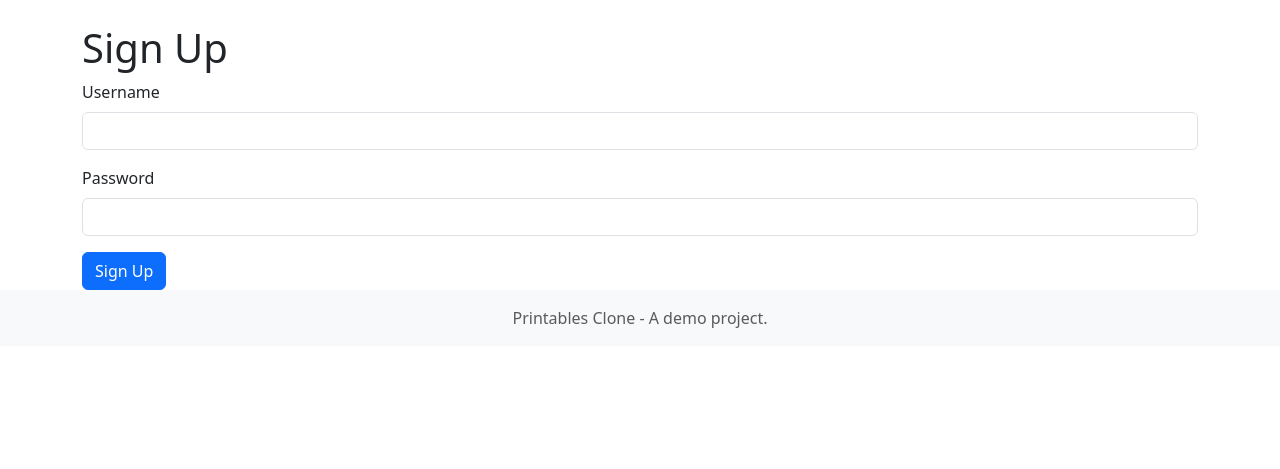
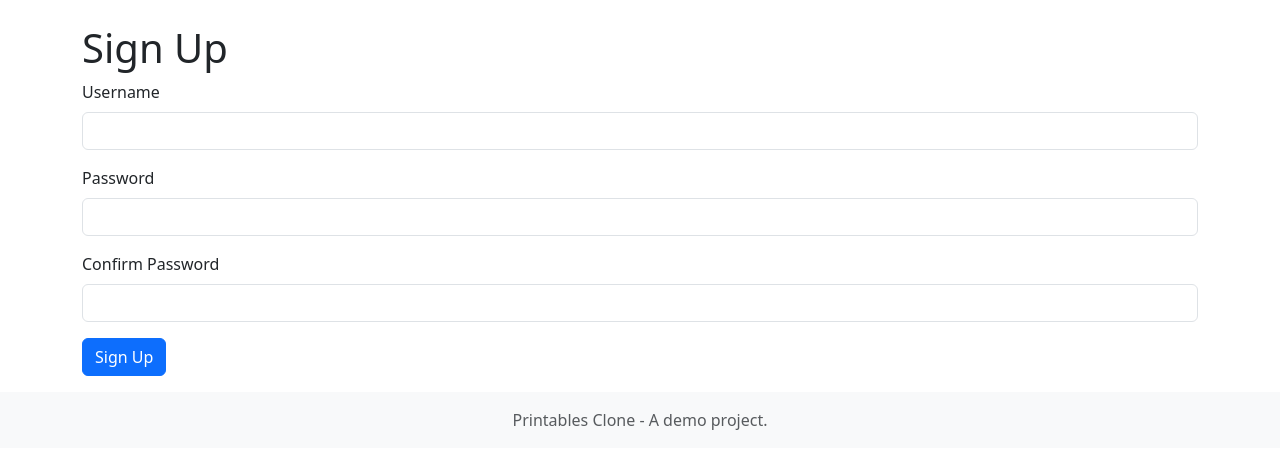
Before and after one commit to ezradevs/printables-clone, a Flask app: page /signup in a window 1280 px wide. Shown: the part 56-525 px from the top of the page. Run offline with Flask 3, Linux system fonts and the light colour scheme; some libraries are stand-ins or nearby versions.

Commit message:
Fix CSRF token issue on signup and login forms

```diff
--- a/app.py
+++ b/app.py
@@ -1,6 +1,9 @@
 import os
 from flask import Flask
 from flask_sqlalchemy import SQLAlchemy
+from flask_wtf import FlaskForm
+from wtforms import StringField, PasswordField, SubmitField
+from wtforms.validators import DataRequired, Length, EqualTo, ValidationError
 from flask_wtf.csrf import CSRFProtect
 from werkzeug.security import generate_password_hash, check_password_hash
 
@@ -9,6 +12,22 @@ app.config['SECRET_KEY'] = os.urandom(24)
 csrf = CSRFProtect(app)
 app.config['SQLALCHEMY_DATABASE_URI'] = 'sqlite:///app.db'
 app.config['SQLALCHEMY_TRACK_MODIFICATIONS'] = False
+
+class SignupForm(FlaskForm):
+    username = StringField('Username', validators=[DataRequired(), Length(min=4, max=80)])
+    password = PasswordField('Password', validators=[DataRequired(), Length(min=6)])
+    confirm_password = PasswordField('Confirm Password', validators=[DataRequired(), EqualTo('password')])
+    submit = SubmitField('Sign Up')
+
+    def validate_username(self, username):
+        user = User.query.filter_by(username=username.data).first()
+        if user:
+            raise ValidationError('That username is taken. Please choose a different one.')
+
+class LoginForm(FlaskForm):
+    username = StringField('Username', validators=[DataRequired()])
+    password = PasswordField('Password', validators=[DataRequired()])
+    submit = SubmitField('Login')
 app.config['UPLOAD_FOLDER'] = 'uploads'
 
 db = SQLAlchemy(app)
@@ -102,33 +121,28 @@ def index():
 
 @app.route('/signup', methods=['GET', 'POST'])
 def signup():
-    if request.method == 'POST':
-        username = request.form['username']
-        password = request.form['password']
-        if User.query.filter_by(username=username).first():
-            flash('Username already exists.')
-            return redirect(url_for('signup'))
-        new_user = User(username=username)
-        new_user.set_password(password)
+    form = SignupForm()
+    if form.validate_on_submit():
+        new_user = User(username=form.username.data)
+        new_user.set_password(form.password.data)
         db.session.add(new_user)
         db.session.commit()
         flash('Account created successfully. Please log in.')
         return redirect(url_for('login'))
-    return render_template('signup.html')
+    return render_template('signup.html', form=form)
 
 @app.route('/login', methods=['GET', 'POST'])
 def login():
-    if request.method == 'POST':
-        username = request.form['username']
-        password = request.form['password']
-        user = User.query.filter_by(username=username).first()
-        if user and user.check_password(password):
+    form = LoginForm()
+    if form.validate_on_submit():
+        user = User.query.filter_by(username=form.username.data).first()
+        if user and user.check_password(form.password.data):
             session['user_id'] = user.id
             flash('Logged in successfully.')
             return redirect(url_for('index'))
         else:
             flash('Invalid username or password.')
-    return render_template('login.html')
+    return render_template('login.html', form=form)
 
 @app.route('/logout')
 def logout():
--- a/templates/signup.html
+++ b/templates/signup.html
@@ -4,15 +4,31 @@
 
 {% block content %}
   <h1>Sign Up</h1>
-  <form method="post">
-    <div class="mb-3">
-      <label for="username" class="form-label">Username</label>
-      <input type="text" class="form-control" id="username" name="username" required>
-    </div>
-    <div class="mb-3">
-      <label for="password" class="form-label">Password</label>
-      <input type="password" class="form-control" id="password" name="password" required>
-    </div>
-    <button type="submit" class="btn btn-primary">Sign Up</button>
+  <form method="POST" action="">
+      {{ form.hidden_tag() }}
+      <div class="mb-3">
+          {{ form.username.label(class="form-label") }}
+          {{ form.username(class="form-control") }}
+          {% for error in form.username.errors %}
+              <span class="text-danger">{{ error }}</span>
+          {% endfor %}
+      </div>
+      <div class="mb-3">
+          {{ form.password.label(class="form-label") }}
+          {{ form.password(class="form-control") }}
+          {% for error in form.password.errors %}
+              <span class="text-danger">{{ error }}</span>
+          {% endfor %}
+      </div>
+      <div class="mb-3">
+          {{ form.confirm_password.label(class="form-label") }}
+          {{ form.confirm_password(class="form-control") }}
+          {% for error in form.confirm_password.errors %}
+              <span class="text-danger">{{ error }}</span>
+          {% endfor %}
+      </div>
+      <div class="mb-3">
+          {{ form.submit(class="btn btn-primary") }}
+      </div>
   </form>
 {% endblock %}
```
Also changed, not shown: templates/login.html (+19 -10 lines).
